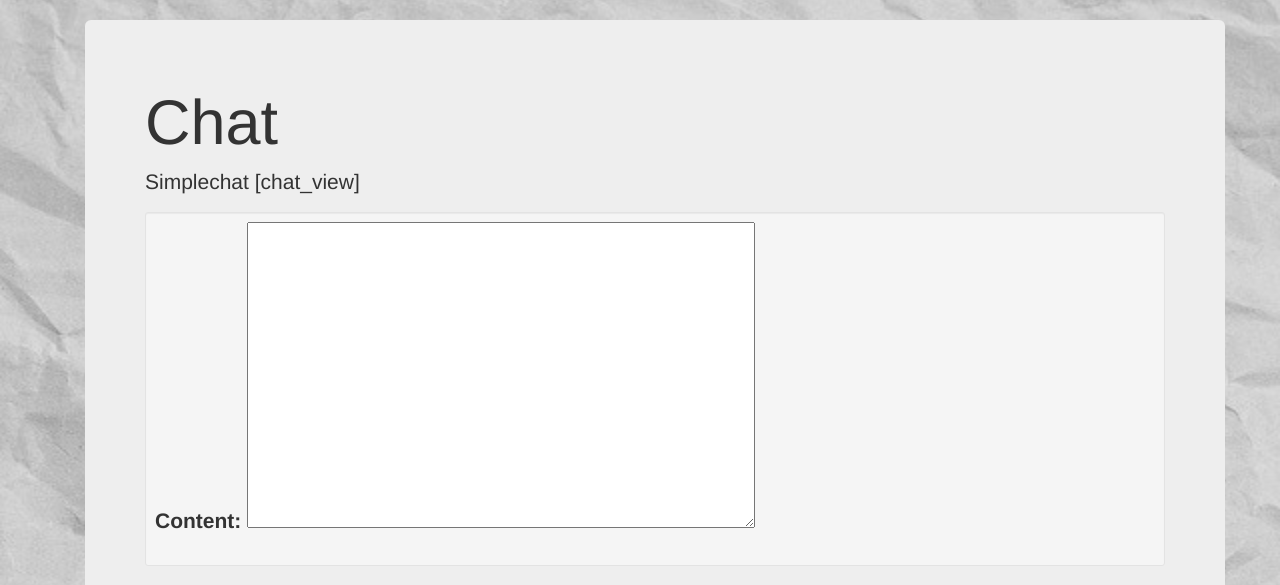
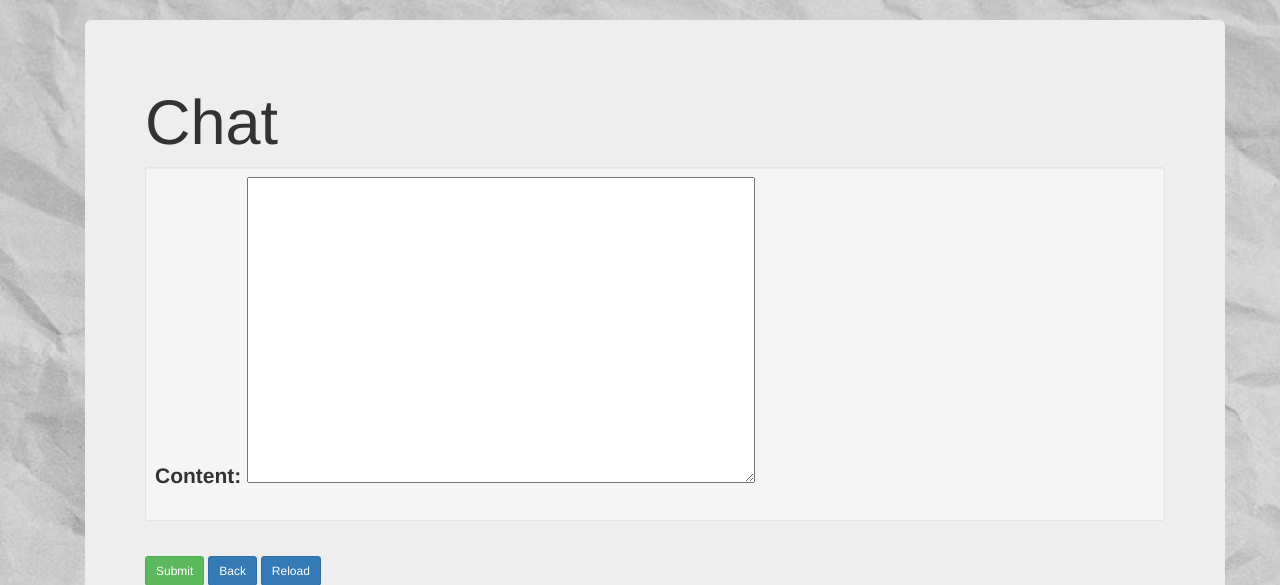
Before and after one commit to hann1010/simplechat_test, a Django app: page /chat/chat-view/ in a window 1280 px wide. Shown: the part 82-667 px from the top of the page. Run offline with Django 3.2, Linux system fonts and the light colour scheme; a user stored in the database is signed in; data comes from the database, SQL or seed files in the repository; some libraries are stand-ins or nearby versions.

Commit message:
set chat_edit

```diff
--- a/chat/templates/chat/edit_chat.html
+++ b/chat/templates/chat/chat_edit.html
@@ -9,7 +9,7 @@
         <form method="POST">
             {% csrf_token %}
             <fieldset class="form-group">
-                <legend class="border-bottom mb-4">Chat: {{ title}} </legend>
+                <h1>{{ title_page }}</h1>
                 {{ form.media }}
                 {{ form.as_p }}
             </fieldset>
--- a/chat/templates/chat/chat_view.html
+++ b/chat/templates/chat/chat_view.html
@@ -2,8 +2,7 @@
 {% block content %}
 <div class="container">
 	<div class="jumbotron">
-		<h1>{{ title }}</h1>
-		<p>Simplechat [chat_view]</p>
+		<h1>{{ title_page }}</h1>
 		<form method="POST">
 			{% csrf_token %}
 			<fieldset class="form-group">
@@ -28,7 +27,7 @@
 						<small class="text-muted">{{ post.date_posted|date:"H:i d, m, Y" }}</small>
 						<a class="mr-2" href="{% url 'chat-user_info' post.id %}">{{ post.author }}</a>
 						{{ post.content | safe }}
-						<a class="mr-2" href="#">Update</a>
+						<a class="mr-2" href="{% url 'chat_update' post.id %}">Update</a>
 					</div>
 				</div>
 				<br>
--- a/chat/templates/chat/user_info.html
+++ b/chat/templates/chat/user_info.html
@@ -2,7 +2,7 @@
 {% block content %}
 <div class="container">
 	<div class="jumbotron">
-		<h1>{{ title }}</h1>
+		<h1>{{ title_page }}</h1>
 		<img src="{{ object.author.profile.image.url }}" class="special-img" style="width:300px">
 		<br><br>
 		<ul class="list-group" style="width:300px">
--- a/chat/views.py
+++ b/chat/views.py
@@ -30,7 +30,8 @@ class Chat_View(LoginRequiredMixin, CreateView):
         page_number = self.request.GET.get('page')
         page_data = paginator.get_page(page_number)
         context["chat_context"] = page_data
-        context["title"] = 'Chat'
+        context["title"] = 'chat'
+        context["title_page"] = 'Chat'
         return context
 
     def get_template_names(self):
@@ -53,7 +54,8 @@ class UserDetailView(LoginRequiredMixin, DetailView): #Show selected user inform
 
     def get_context_data(self, **kwargs):
         context = super().get_context_data(**kwargs)
-        context["title"] = 'User info'
+        context["title"] = 'user info'
+        context["title_page"] = 'User info'
         return context
 
 
@@ -65,13 +67,14 @@ class ChatUpdateView(LoginRequiredMixin, UserPassesTestMixin, UpdateView):
     def get_context_data(self, **kwargs):
         context = super().get_context_data(**kwargs)
         context["title"] = 'edit chat'
+        context["title_page"] = 'Edit chat'
         return context
 
     def get_template_names(self):
         if  self.request.user.profile.user_level > 3:
-            template_name = 'chat/edit_chat.html'
+            template_name = 'chat/chat_edit.html'
         else:
-            template_name = 'chat/edit_chat.html'
+            template_name = 'chat/chat_edit.html'
         return template_name
 
     def form_valid(self, form):
```
